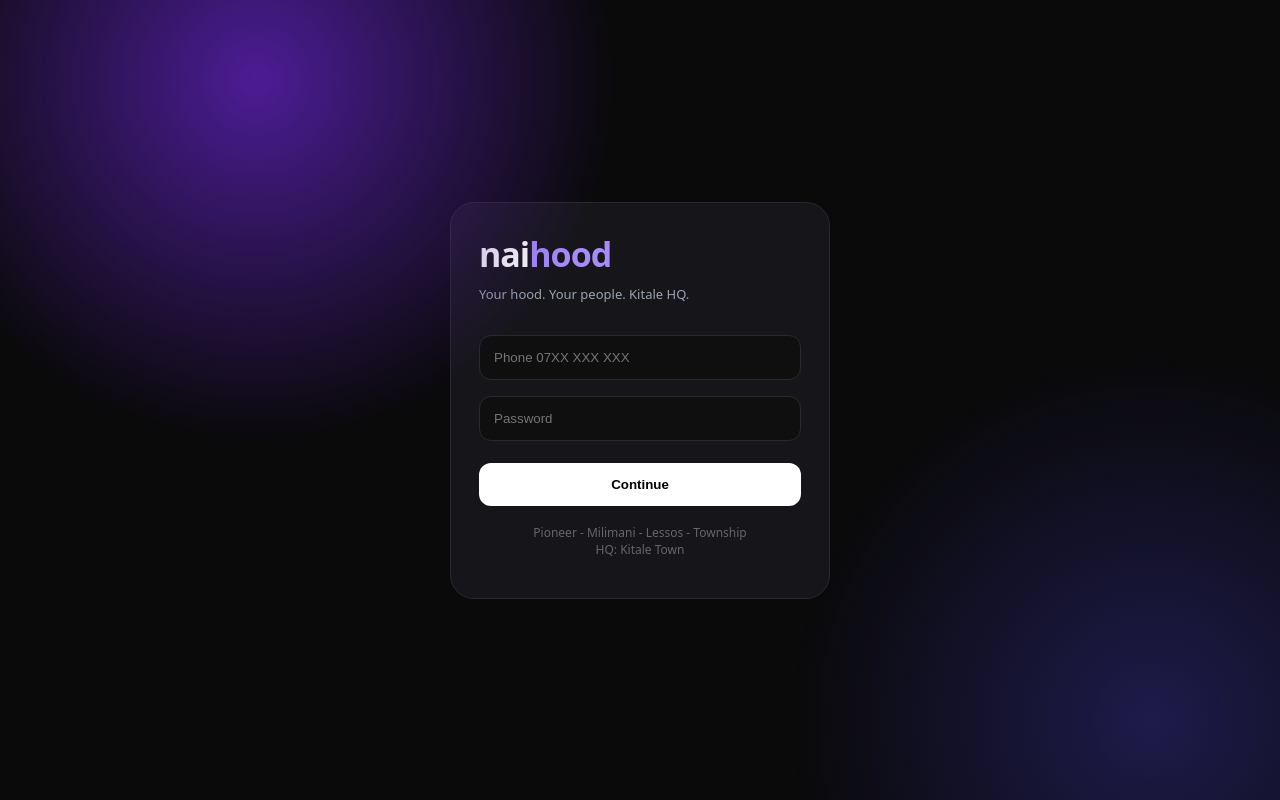
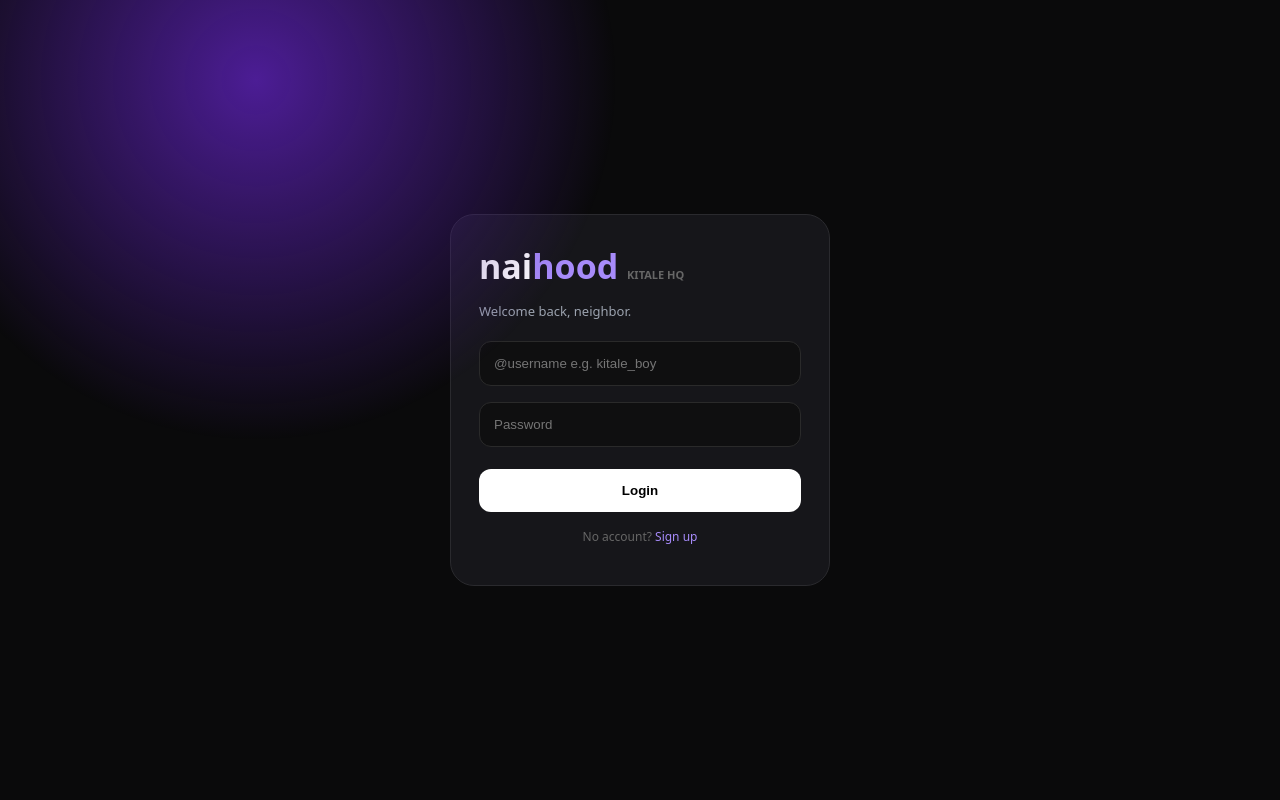
Before and after one commit to enterprisee456-rgb/naihood, an Astro site: page /login in a window 1280 px wide. Built offline with nearby package versions, Linux system fonts and the light colour scheme; Astro itself is replaced by a stand-in of ours.

Commit message:
update website

```diff
--- a/src/pages/login.astro
+++ b/src/pages/login.astro
@@ -3,18 +3,17 @@
 <html><head><meta charset="utf-8"/><meta name="viewport" content="width=device-width,initial-scale=1"/>
 <style>
 *{box-sizing:border-box} body{margin:0;background:#0A0A0B;color:#fff;font-family:system-ui;height:100vh;display:flex;align-items:center;justify-content:center}
-.bg{position:fixed;inset:0;background:radial-gradient(600px at 20% 10%, #4C1D95 0%, transparent 60%),radial-gradient(600px at 90% 90%, #1E1B4B 0%, transparent 60%)}
+.bg{position:fixed;inset:0;background:radial-gradient(600px at 20% 10%, #4C1D95 0%, transparent 60%)}
 .card{width:100%;max-width:380px;background:#16161A;border:1px solid #2A2A2E;border-radius:24px;padding:28px;margin:16px}
-.logo{font-size:34px;font-weight:900;letter-spacing:-1px} .logo b{color:#A78BFA}
-.sub{color:#9CA3AF;font-size:13px;margin:8px 0 24px}
 input{width:100%;background:#0F0F10;border:1px solid #2A2A2A;border-radius:12px;padding:14px;margin:8px 0;color:#fff;outline:none}
-input:focus{border-color:#A78BFA} .btn{width:100%;background:#fff;color:#000;border:0;padding:14px;border-radius:12px;font-weight:800;margin-top:14px;cursor:pointer}
+.btn{width:100%;background:#fff;color:#000;border:0;padding:14px;border-radius:12px;font-weight:800;margin-top:14px;cursor:pointer}
 </style></head>
 <body><div class="bg"></div>
 <div class="card">
-<div class="logo">nai<b>hood</b></div>
-<div class="sub">Your hood. Your people. Kitale HQ.</div>
-<input placeholder="Phone 07XX XXX XXX"/><input type="password" placeholder="Password"/>
-<button class="btn" onclick="location.href='/'">Continue</button>
-<p style="text-align:center;margin-top:18px;color:#666;font-size:12px">Pioneer - Milimani - Lessos - Township<br/>HQ: Kitale Town</p>
+<div style="font-size:34px;font-weight:900">nai<b style="color:#A78BFA">hood</b> <span style="font-size:11px;color:#666">KITALE HQ</span></div>
+<p style="color:#9CA3AF;font-size:13px">Welcome back, neighbor.</p>
+<input placeholder="@username e.g. kitale_boy"/>
+<input type="password" placeholder="Password"/>
+<button class="btn" onclick="location.href='/'">Login</button>
+<p style="text-align:center;margin-top:16px;font-size:12px;color:#666">No account? <a href="/signup" style="color:#A78BFA;text-decoration:none">Sign up</a></p>
 </div></body></html>
```
